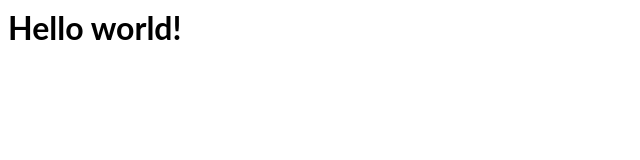
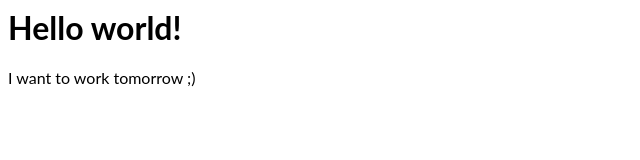
Before and after one commit to AbdunazarovU/leet-code-example, a React (Create React App) app: page / in a window 1280 px wide. Shown: the top 160 px of the page, without its empty margins (0-640 px from the left). Built offline with nearby package versions, Linux system fonts and the light colour scheme.

Commit message:
joke messege

```diff
--- a/App.tsx
+++ b/App.tsx
@@ -5,6 +5,7 @@ export default function App() {
   return (
     <div>
       <h1>Hello world!</h1>
+      <p>I want to work tomorrow ;)</p>
     </div>
   );
 }
```
